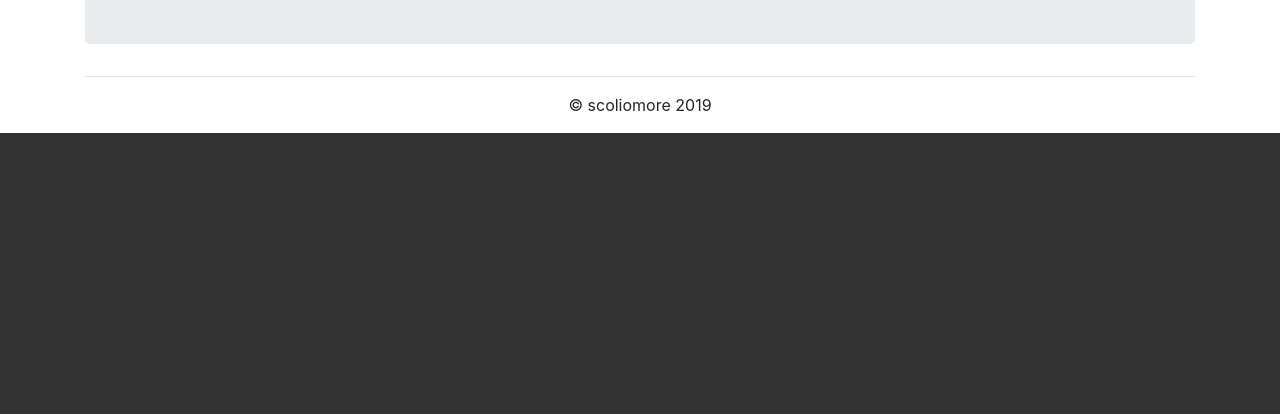
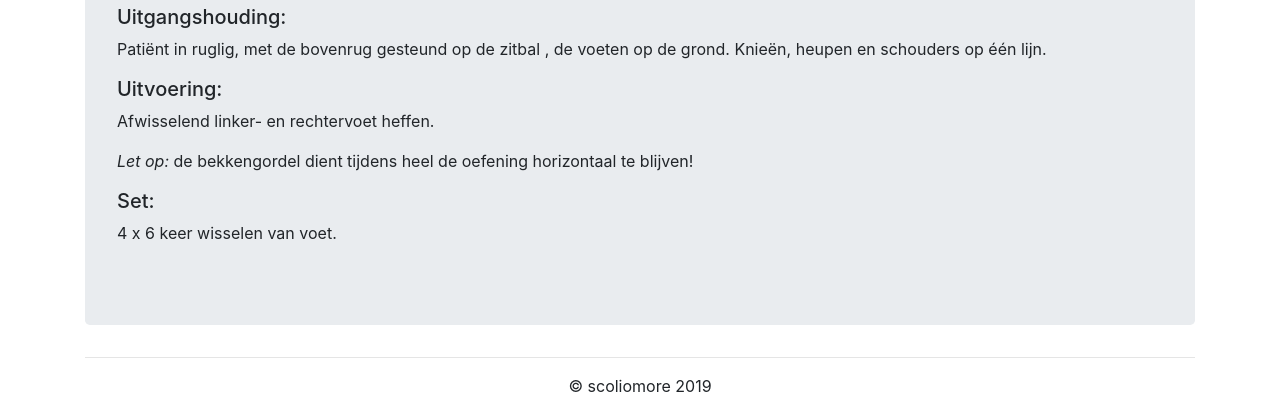
Before and after one commit to SamLegrand/scoliomore, a Flask app: page /video/1 in a window 1280 px wide. Shown: the part 797-1211 px from the top of the page. Before the commit the page ends 930 px from the top, so only its background shows below. Run offline with Flask 2, Linux system fonts and the light colour scheme; some libraries are stand-ins or nearby versions.

Commit message:
Expanded video functionality, fixed some bugs and minor CSS changes

```diff
--- a/app.py
+++ b/app.py
@@ -56,8 +56,46 @@ def render_calendar():
 
 @app.route('/video/<int:video_id>')
 def render_video(video_id):
-    return render_template('show_video.html', session=session, video_id=video_id)
-
+    info = dict()
+    if video_id is 1:
+        info['video_name'] = 'Jarne%202.mp4'
+        info['title'] = 'Sex on the beach'
+        info['uh'] = 'Patiënt in ruglig, met de bovenrug gesteund op de zitbal , de voeten op de grond. Knieën, heupen en schouders op één lijn.'
+        info['uv'] = 'Afwisselend linker- en rechtervoet heffen.'
+        info['uvlo'] = 'de bekkengordel dient tijdens heel de oefening horizontaal te blijven!'
+        info['set'] = '4 x 6 keer wisselen van voet.'
+    elif video_id is 2:
+        info['video_name'] = 'Stijn%201.mp4'
+        info['title'] = 'Superman'
+        info['uh'] = 'Patiënt in handen- en knieënstand.'
+        info['uv'] = 'Patiënt steekt één been naar achter, tegelijkertijd steekt hij/zij de hetero-laterale (aan de andere kant) arm naar voor (+ afwisselen).'
+        info['uvlo'] = 'zowel de schouder- als de bekkengordel dienen tijdens heel de oefening horizontaal te blijven!'
+        info['set'] = '2 x 16 keer afwisselen.'
+    elif video_id is 3:
+        info['video_name'] = 'Thibaut%201.mp4'
+        info['uh'] = 'Patiënt gesteund op ellebogen en voeten (schouders, heupen, knieën en enkels op één lijn)'
+        info['uv'] = 'Afwisselend linker- en rechtervoet heffen (extensie/gestrekt houden van de heup).'
+        info['uvlo'] = 'bekkengordel dient tijdens de oefening horizontaal te blijven!'
+        info['set'] = '2 x 10 keer afwisselen.'
+    elif video_id is 4:
+        info['video_name'] = 'Thibaut%202.mp4'
+        info['uh'] = 'Patiënt gesteund op ellebogen (op de grond) en onderbenen (op de zitbal).'
+        info['uhlo'] = 'schouders, heupen, knieën en enkels bevinden zich op één lijn.'
+        info['uv'] = 'Afwisselend linker- en rechtervoet heffen (extensie/gestrekt houden van de heup).'
+        info['uvlo'] = 'zowel de schouder- als de bekkengordel dienen tijdens heel de oefening horizontaal te blijven!'
+        info['set'] = '3 x 6 keer afwisselen.'
+    elif video_id is 5:
+        info['video_name'] = 'Tuur%201.mp4'
+        info['uh'] = 'Patiënt in handen- en knieënstand.'
+        info['uv'] = 'Patiënt maakt afwisselend een holle en een bolle rug (geleidelijk). '
+        info['set'] = ': 2 x 15 keer.'
+        info['title'] = 'Kattenrug'
+    elif video_id is 6:
+        info['video_name'] = 'Tuur%202.mp4'
+        info['uh'] = 'Patiënt in gestrekte kniezit op de zitbal (= onderbenen gesteund op de zitbal, heupen in extensie/gestrekt).'
+        info['uv'] = 'Patiënt brengt met beide handen een gewichtje van beneden naar boven (en terug).'
+        info['set'] = '2 x 8 keer.'
+    return render_template('show_video.html', session=session, info=info)
 
 
 if __name__ == '__main__':
--- a/static/style.css
+++ b/static/style.css
@@ -18,7 +18,7 @@
     border-left: 1px solid grey;
 }
 
-h5 {
+.day h5 {
     width: 2rem;
     height: 2rem;
     margin: 0 auto;
--- a/templates/base.html
+++ b/templates/base.html
@@ -41,7 +41,7 @@
                     <li class="nav-item dropdown">
                         <a class="nav-link dropdown-toggle" href="#" id="navbarDropdownMenuLink" role="button" data-toggle="dropdown" aria-haspopup="true" aria-expanded="false">{{ session['username'] }}</a>
                         <div class="dropdown-menu" aria-labelledby="navbarDropdownMenuLink">
-                            <a class="dropdown-item" href="#">Account</a>
+                            <a class="dropdown-item" href="/calendar">Agenda</a>
                             <button class="dropdown-item" type="submit"><a class="drop-link" href="/logout">Afmelden</a></button>
                         </div>
                     </li>
--- a/templates/show_video.html
+++ b/templates/show_video.html
@@ -15,15 +15,42 @@
 {% block main %}
 <div class="container">
     <div class="jumbotron">
-        <h2 class="text-center display-4">Video</h2>
+        {% if 'video_name' not in info %}
+        <h2>Video does not exist.</h2>
+        {% else %}
+            {% if 'title' in info %}
+            <h2 class="text-center display-4">{{ info['title'] }}</h2>
+            {% else %}
+            <h2 class="text-center display-4">No title</h2>
+            {% endif %}
+            <hr>
         <div class="row">
-        <div class="col-md-12">
-            <video class="text-center" width="1024" height="576" controls>
-                <source src="../static/video/Jarne%201.mp4" type="video/mp4">
-                Your browser does not support the video tag.
-            </video>
+            <div class="col-md-12">
+                <video class="text-center" width="1024" height="576" controls>
+                    <source src="../static/video/{{ info['video_name'] }}" type="video/mp4">
+                    Your browser does not support the video tag.
+                </video>
+                {% if 'uh' in info %}
+                <h5>Uitgangshouding:</h5>
+                <p>{{ info['uh'] }}</p>
+                {% endif %}
+                {% if 'uhlo' in info %}
+                <p><i>Let op: </i>{{ info['uhlo'] }}</p>
+                {% endif %}
+                {% if 'uv' in info %}
+                <h5>Uitvoering:</h5>
+                <p>{{ info['uv'] }}</p>
+                {% endif %}
+                {% if 'uvlo' in info %}
+                <p><i>Let op: </i>{{ info['uvlo'] }}</p>
+                {% endif %}
+                {% if 'set' in info %}
+                <h5>Set:</h5>
+                <p>{{ info['set'] }}</p>
+                {% endif %}
+            </div>
         </div>
-    </div>
+        {% endif %}
     </div>
     <hr>
 </div>
```
Also changed, not shown: other parts of static/style.css (+4 -0 lines), templates/calendar.html (+6 -6 lines).
